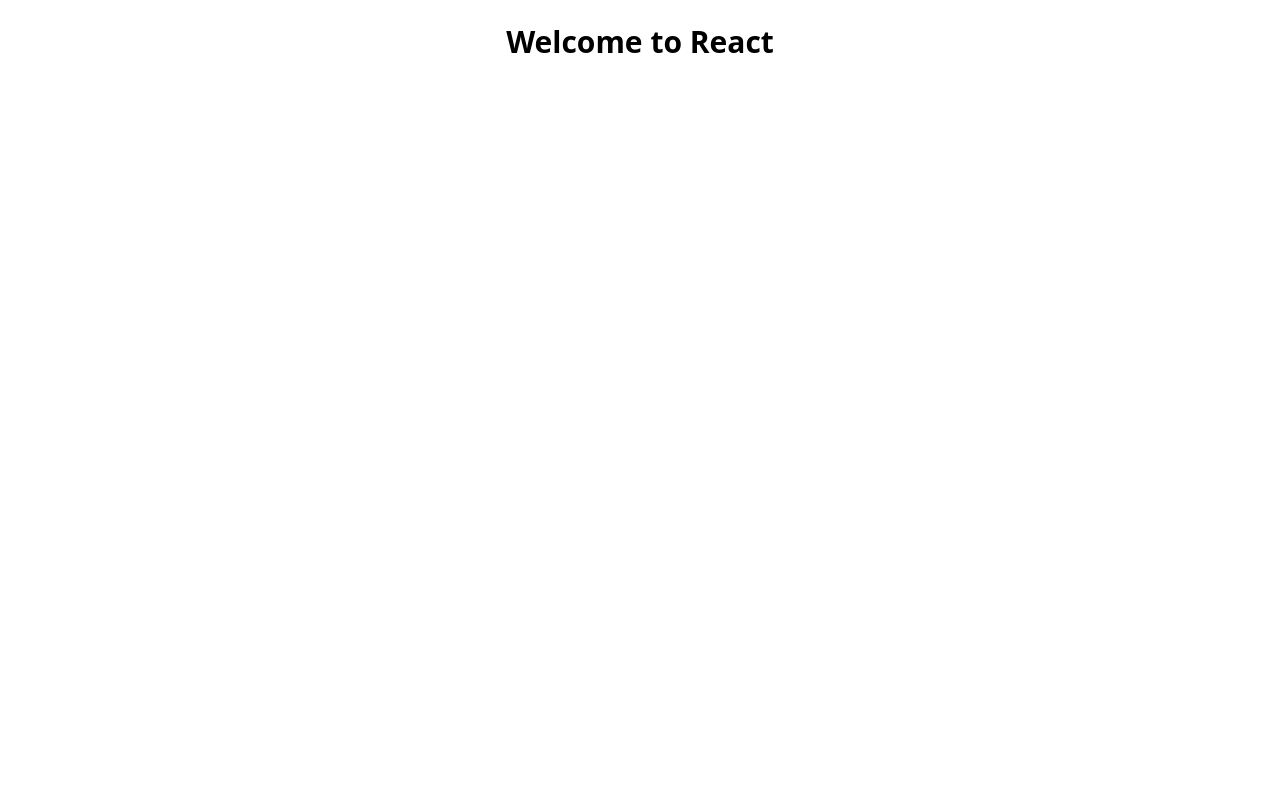
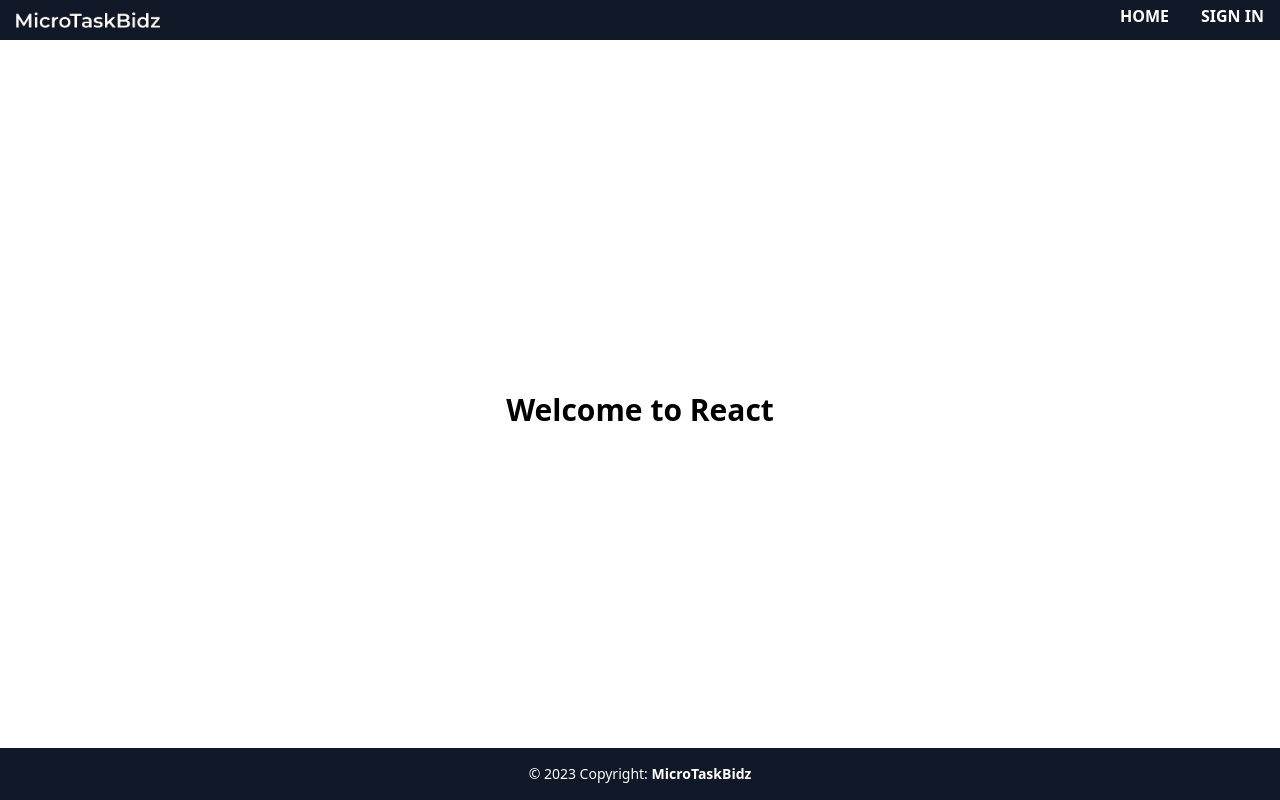
Before and after one commit to TurtoiseMan/microtaskbidz-web-app, a React (Create React App) app: page / in a window 1280 px wide. Built offline with nearby package versions, Linux system fonts and the light colour scheme; no server answers.

Commit message:
added paths

```diff
--- a/src/App.js
+++ b/src/App.js
@@ -1,11 +1,13 @@
 import React from "react";
 import { Routes, Route } from "react-router-dom";
-import { Home } from "./pages";
+import { Home, Signup, Signin } from "./pages";
 
 function App() {
   return (
     <Routes>
       <Route path="/" element={<Home />} />
+      <Route path="/signup" element={<Signup />} />
+      <Route path="/signin" element={<Signin />} />
     </Routes>
   );
 }
--- a/src/pages/Home/index.js
+++ b/src/pages/Home/index.js
@@ -1,9 +1,13 @@
 import React from "react";
-
+import { Navbar } from "../../components";
+import Footer from "../../components/Footer/Footer";
+import { authenticate } from "../../utilities/authenticate";
 const Home = () => {
   return (
-    <div>
+    <div className="flex h-screen flex-col justify-between">
+      <Navbar authenticated={authenticate()} />
       <h1 className="my-6 text-center text-3xl font-bold">Welcome to React</h1>
+      <Footer />
     </div>
   );
 };
--- a/src/pages/index.js
+++ b/src/pages/index.js
@@ -1 +1,3 @@
 export { default as Home } from "./Home";
+export { default as Signup } from "./Signup";
+export { default as Signin } from "./Signin";
```
Also changed, not shown: src/MicroTaskBidz.png (added), src/components/Footer/Footer.js (line endings or trailing spaces), src/components/Navbar/Navbar.js (line endings or trailing spaces), src/components/Navbar/styles.js (line endings or trailing spaces), src/components/index.js (line endings or trailing spaces), src/logo.svg (deleted), src/pages/Signin/index.js (line endings or trailing spaces), src/pages/Signup/index.js (line endings or trailing spaces), src/pages/Signup/styles.js (line endings or trailing spaces), src/utilities/authenticate.js (line endings or trailing spaces).
